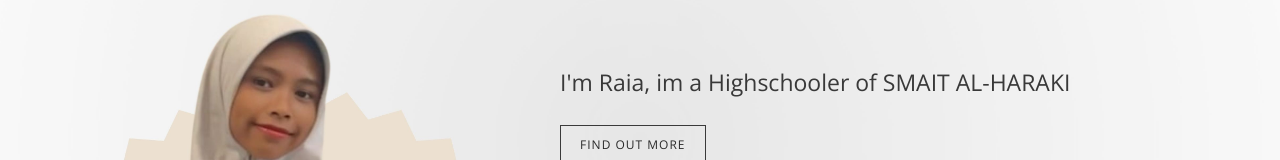
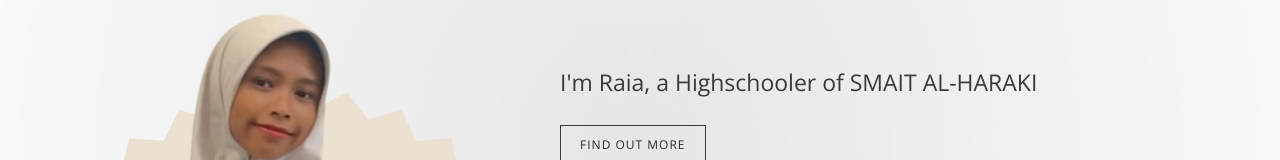
Before and after one commit to raiaazimaa/TIK-IPA, a plain HTML site: page index.html in a window 1280 px wide. Shown: the part 236-396 px from the top of the page. Drawn offline with nearby package versions, Linux system fonts and the light colour scheme.

Commit message:
Update index.html

```diff
--- a/index.html
+++ b/index.html
@@ -38,7 +38,7 @@
   <div class="container">
     <div class="col-md-7 banner-inner-wrapper">
       <div class="banner-text">
-        <h1>I'm Raia, im a Highschooler of SMAIT AL-HARAKI </h1>
+        <h1>I'm Raia, a Highschooler of SMAIT AL-HARAKI </h1>
         <a href="#" class="btn">Find out more</a> </div>
       <!-- banner text -->
     </div>
```
